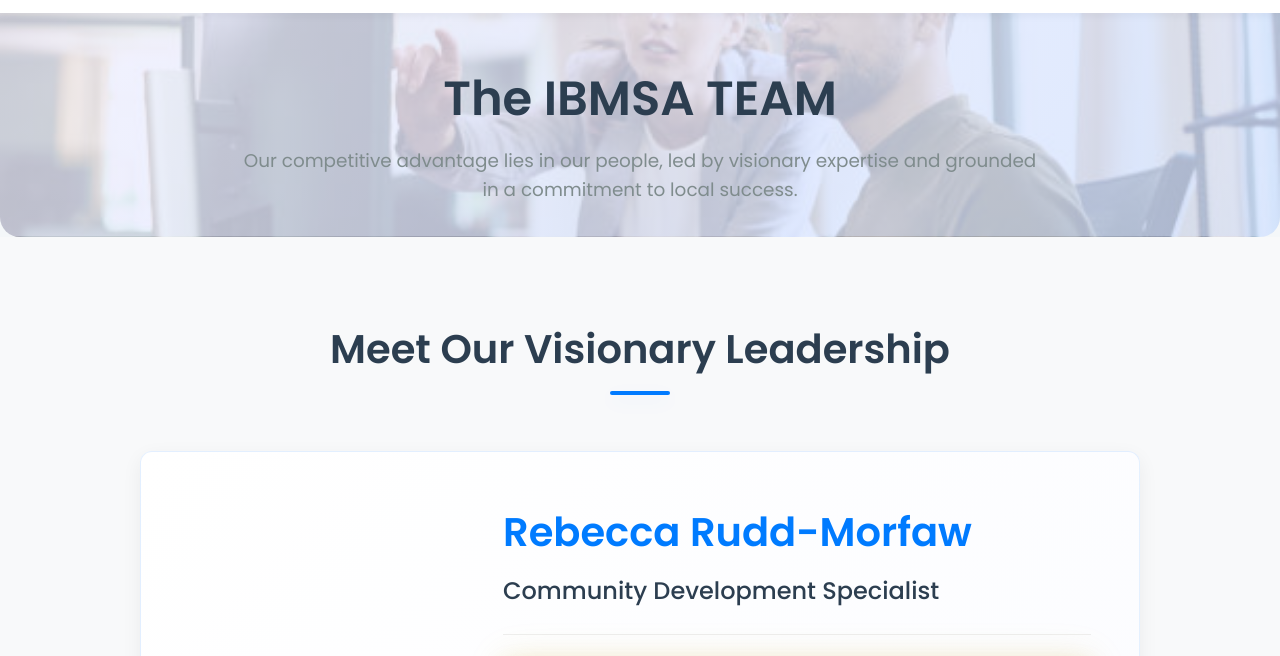
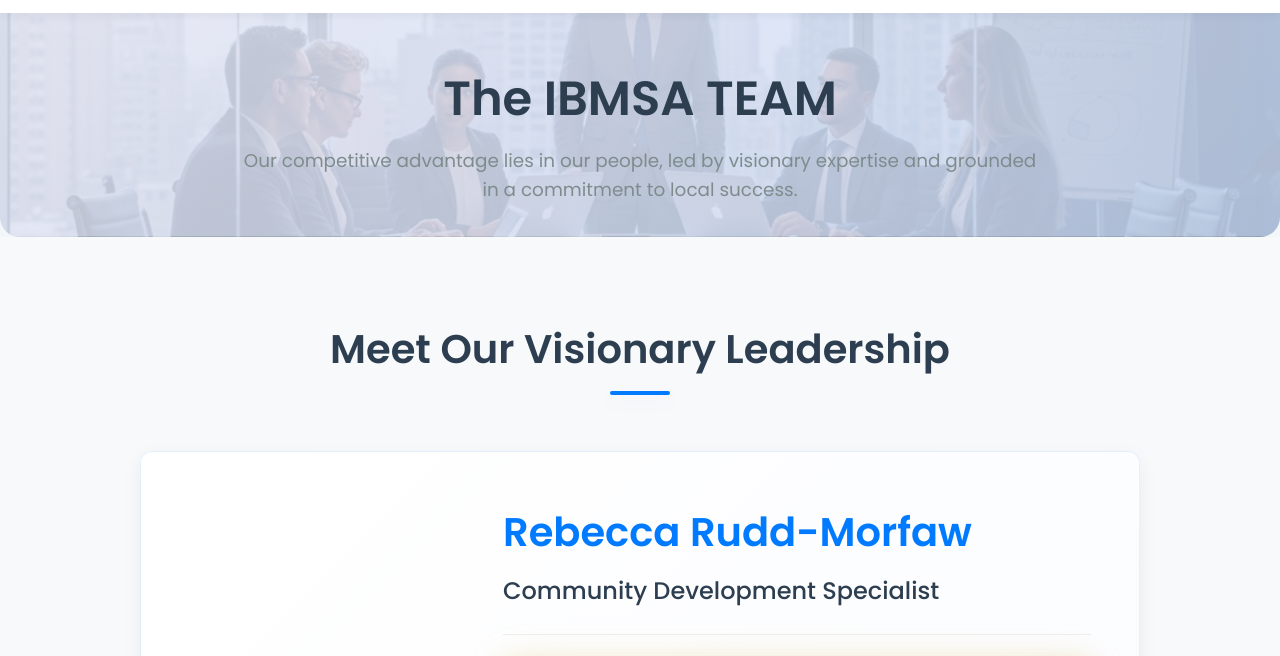
Before and after one commit to Cicadalp/IBMS, a plain HTML site: page team.html in a window 1280 px wide. Shown: the part 70-726 px from the top of the page. Drawn offline with Linux system fonts and the light colour scheme.

Commit message:
Update team.html banner background image to team.jpg

```diff
--- a/team.html
+++ b/team.html
@@ -212,9 +212,9 @@
 
         /* --- HERO BANNER (Page Specific) --- */
         .page-hero {
-            background: linear-gradient(135deg, rgba(240, 240, 255, 0.8) 0%, rgba(212, 227, 255, 0.8) 100%), url('images/istockphoto-1490901300-612x612.jpg');
+            background: linear-gradient(135deg, rgba(240, 240, 255, 0.8) 0%, rgba(212, 227, 255, 0.8) 100%), url('images/team.jpg');
             background-size: cover;
-            background-position: left;
+            background-position: center;
             background-repeat: no-repeat;
             padding: 3rem 0 2rem;
             text-align: center;
```
Also changed, not shown: index.html (+1 -1 lines), images/IMG-20260310-WA0111.jpg (deleted), images/ONKJCZ0.jpg (deleted), images/gettyimages-1333959744-612x612.jpg (deleted), images/gettyimages-1456589475-612x612.jpg (deleted), images/gettyimages-1474842268-612x612.jpg (deleted), images/istockphoto-1443305526-612x612.jpg (deleted), images/istockphoto-1490901300-612x612.jpg (deleted), images/istockphoto-2202663801-612x612.jpg (deleted), images/mr3.jpg (deleted), images/team.jpg (renamed from images/IMG-20260310-WA0108.jpg), images/team2.jpg (renamed from images/IMG-20260310-WA0116.jpg).
